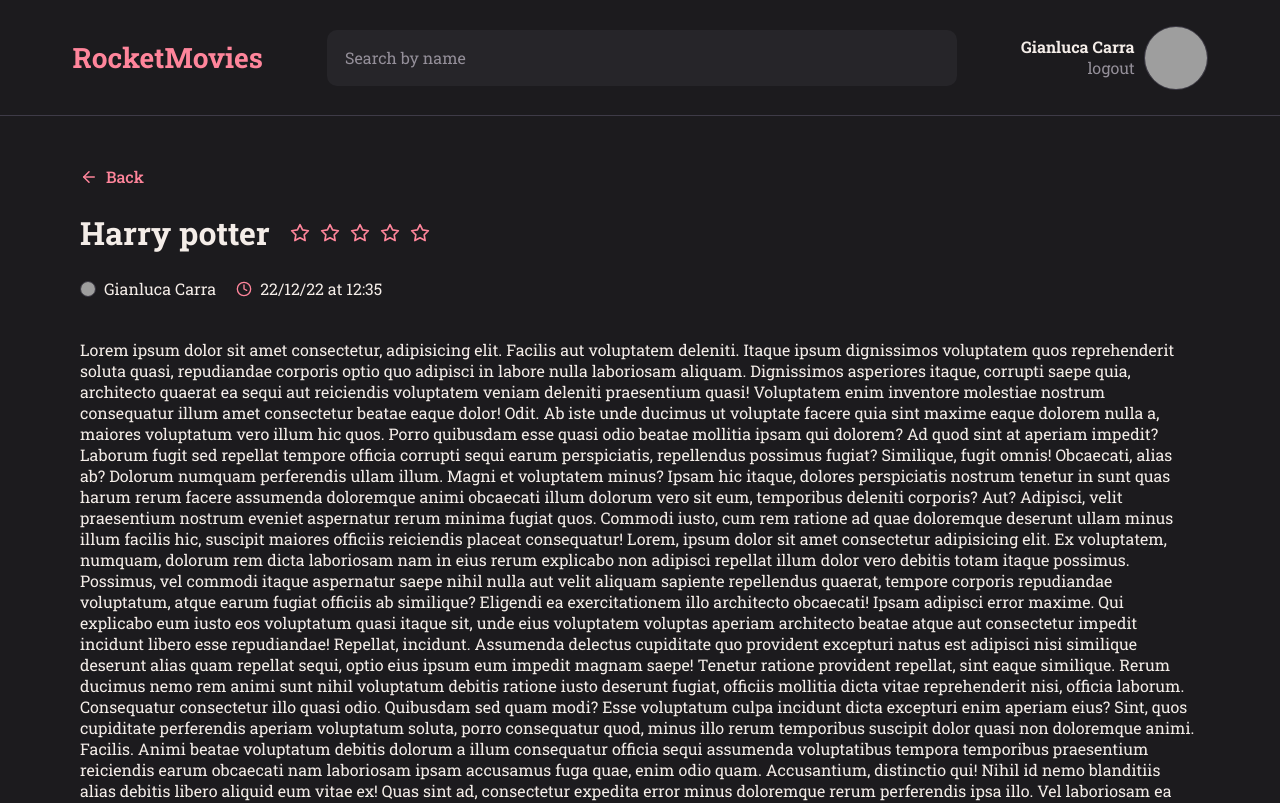
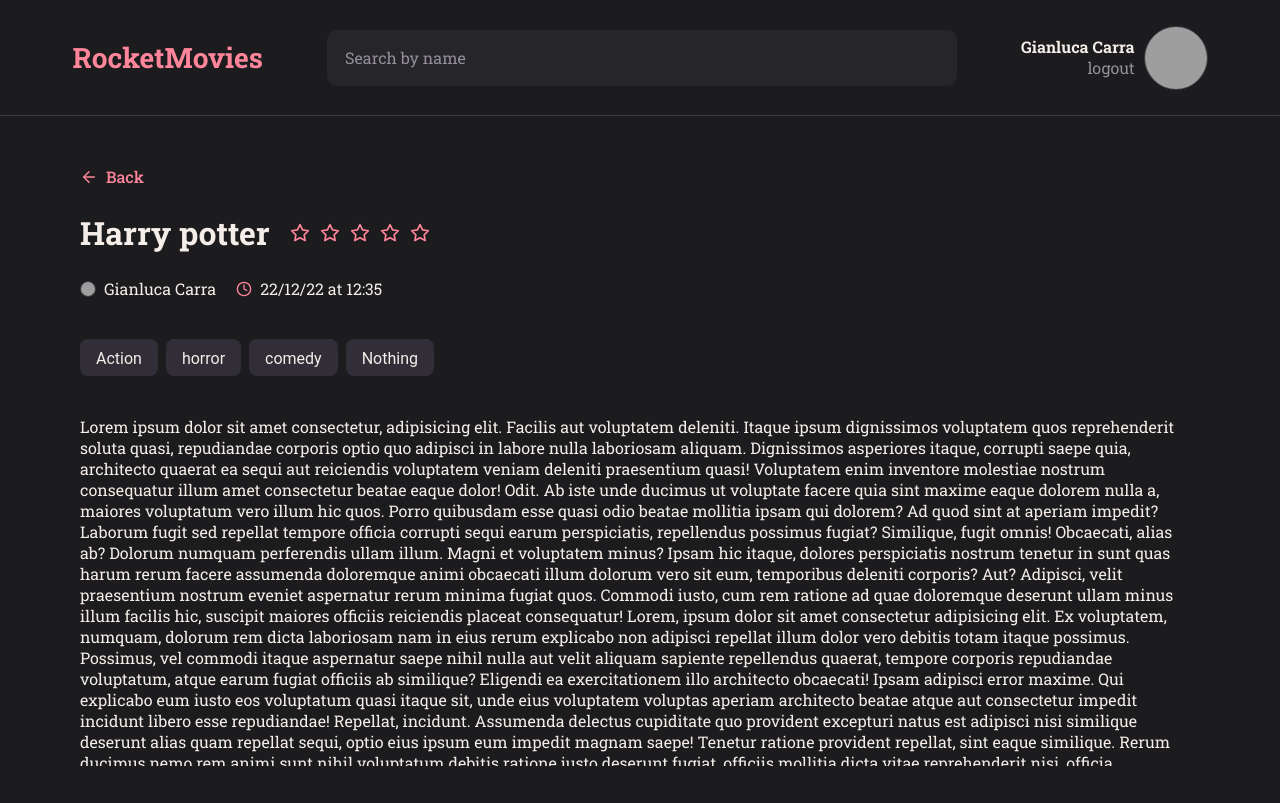
Before and after one commit to GianlucaCarra/rocketmovies_web, a React (Vite) app: page / in a window 1280 px wide. Shown: the top 803 px of the page. Built offline with nearby package versions, Linux system fonts and the light colour scheme; grey boxes are pictures that could not be loaded.

Commit message:
Details ending

```diff
--- a/index.html
+++ b/index.html
@@ -6,7 +6,7 @@
 
     <link rel="preconnect" href="https://fonts.googleapis.com" />
     <link rel="preconnect" href="https://fonts.gstatic.com" crossorigin />
-    <link href="https://fonts.googleapis.com/css2?family=Roboto+Slab:wght@400;500;700&display=swap" rel="stylesheet" />
+    <link href="https://fonts.googleapis.com/css2?family=Roboto+Slab:wght@400;500;700&Roboto:whgt@400&display=swap" rel="stylesheet" />
 
     <title>RocketMovies</title>
   </head>
--- /dev/null
+++ b/src/components/Tag/index.jsx
@@ -0,0 +1,11 @@
+import { Container } from "./style";
+
+export function Tag({ title }) {
+    return(
+      <Container>
+        <span>
+            { title }
+        </span>
+      </Container>
+    );
+}
--- /dev/null
+++ b/src/components/Tag/style.js
@@ -0,0 +1,13 @@
+import { styled } from "styled-components";
+
+export const Container = styled.div`
+  padding: 8px 16px;
+  border-radius: 8px;
+
+  background-color: ${({ theme }) => theme.COLOR.GRAY_500};
+
+  > span {
+    color: ${({ theme }) => theme.COLOR.WHITE};
+    font-family: 'Roboto', sans-serif;
+  }
+`;
--- a/src/pages/Details/index.jsx
+++ b/src/pages/Details/index.jsx
@@ -1,8 +1,9 @@
-import { Container, Content, Title, Infos, Author, Date } from './style';
+import { Container, Content, Title, Infos, Author, Date, TagList } from './style';
 
 import { Header } from "../../components/Header";
 import { ButtonText } from "../../components/ButtonText";
 import { Rating } from "../../components/Rating";
+import { Tag } from '../../components/Tag';
 
 import { FiArrowLeft, FiClock } from "react-icons/fi"
 
@@ -33,7 +34,12 @@ export function Details() {
             </Date>
           </Infos>
 
-          {/* <Tags /> */}
+          <TagList>
+            <Tag title="Action" />
+            <Tag title="horror" />
+            <Tag title="comedy" />
+            <Tag title="Nothing" />
+          </TagList>
 
           <p>
             Lorem ipsum dolor sit amet consectetur, adipisicing elit.
--- a/src/pages/Details/style.js
+++ b/src/pages/Details/style.js
@@ -13,6 +13,7 @@ export const Container = styled.div`
   > main {
     grid-area: content;
     padding: 50px 0;
+    overflow: hidden;
   }
 `;
 
@@ -20,7 +21,10 @@ export const Content = styled.div`
   max-width: 1120px;
   margin: 0 auto;
   width: fit-content;
-  overflow: scroll;
+  padding-right: 16px;
+  overflow-y: scroll;
+
+  height: 75vh;
 `;
 
 export const Title = styled.div`
@@ -69,3 +73,10 @@ export const Date = styled.div`
     color: ${({ theme }) => theme.COLOR.SALMON};
   }
 `;
+
+export const TagList = styled.div`
+  display: flex;
+  gap: 8px;
+
+  margin-bottom: 40px;
+`;
--- a/src/styles/global.js
+++ b/src/styles/global.js
@@ -40,4 +40,17 @@ export default createGlobalStyle`
   button {
     font-weight: 500;
   }
+
+  *::-webkit-scrollbar {
+    width: 8px;
+  }
+
+  *::-webkit-scrollbar-thumb {
+    border-radius: 8px;
+    background-color: ${({ theme }) => theme.COLOR.SALMON};
+  }
+
+  *::-webkit-scrollbar-track {
+    background-color: ${({ theme }) => theme.COLOR.BACKGROUND_800};
+  }
 `;
--- a/src/styles/theme.js
+++ b/src/styles/theme.js
@@ -8,6 +8,7 @@ export default {
     GRAY_200: "#CAC4CF",
     GRAY_300: "#948F99",
     GRAY_400: "#3E3B47",
+    GRAY_500: "#312E38",
 
     WHITE: "#F4EDE8",
     SALMON: "#FF859B"
```
